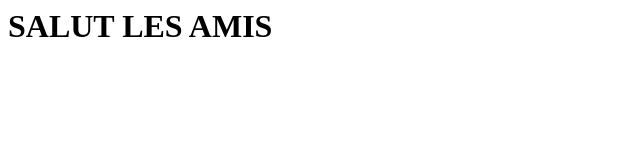
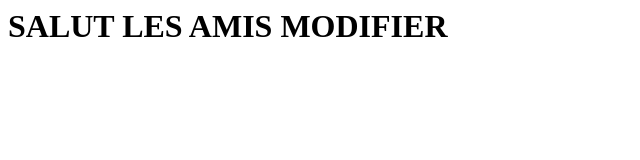
Before and after one commit to bosstkd/gitCmdTests, a plain HTML site: page salut1.html in a window 1280 px wide. Shown: the whole page, without its empty margins (0-640 px from the left). Drawn offline with Linux system fonts and the light colour scheme.

Commit message:
Modification de salut1.html

```diff
--- a/salut1.html
+++ b/salut1.html
@@ -1,5 +1,5 @@
 <html>
 <body>
-<h1>SALUT LES AMIS</h1>
+<h1>SALUT LES AMIS MODIFIER</h1>
 </body>
 </html>
```
